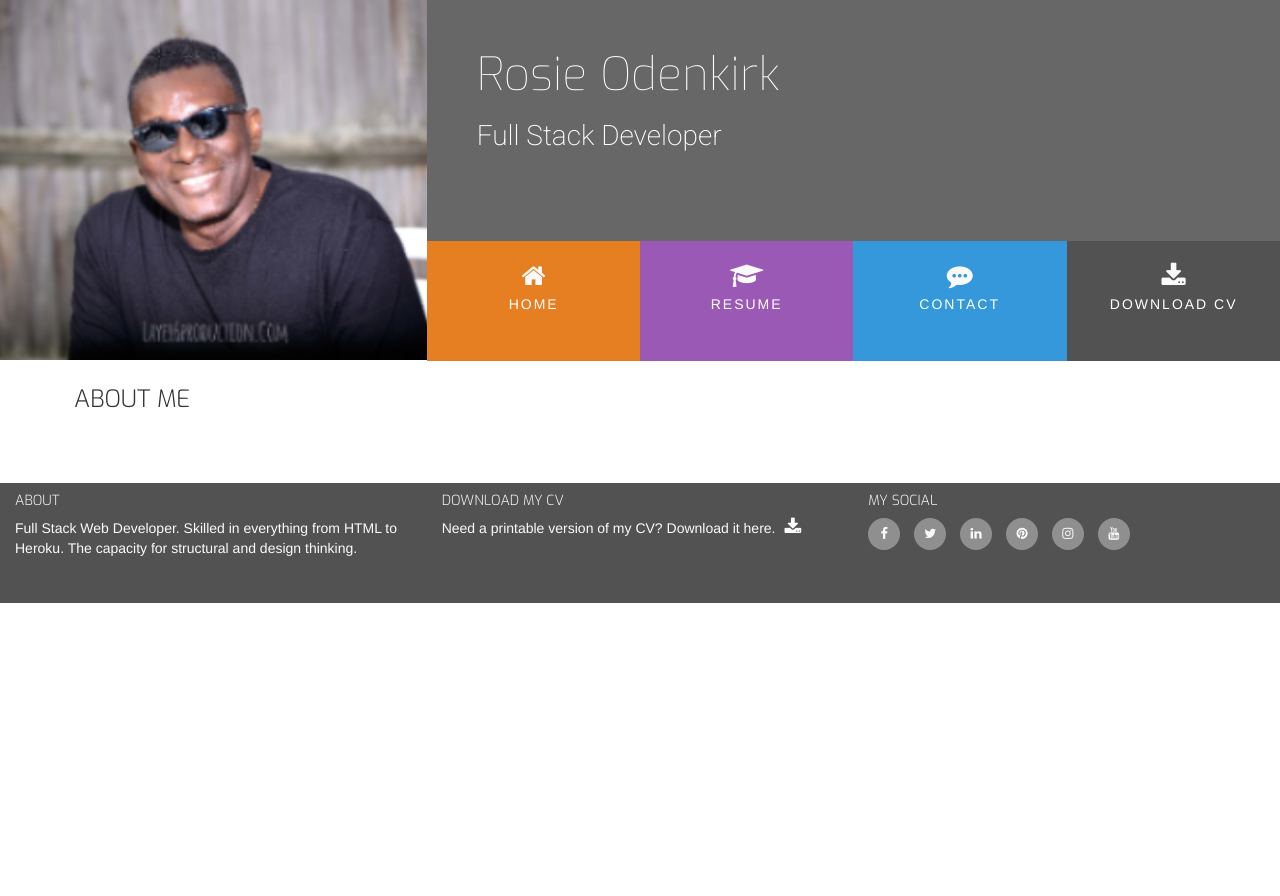
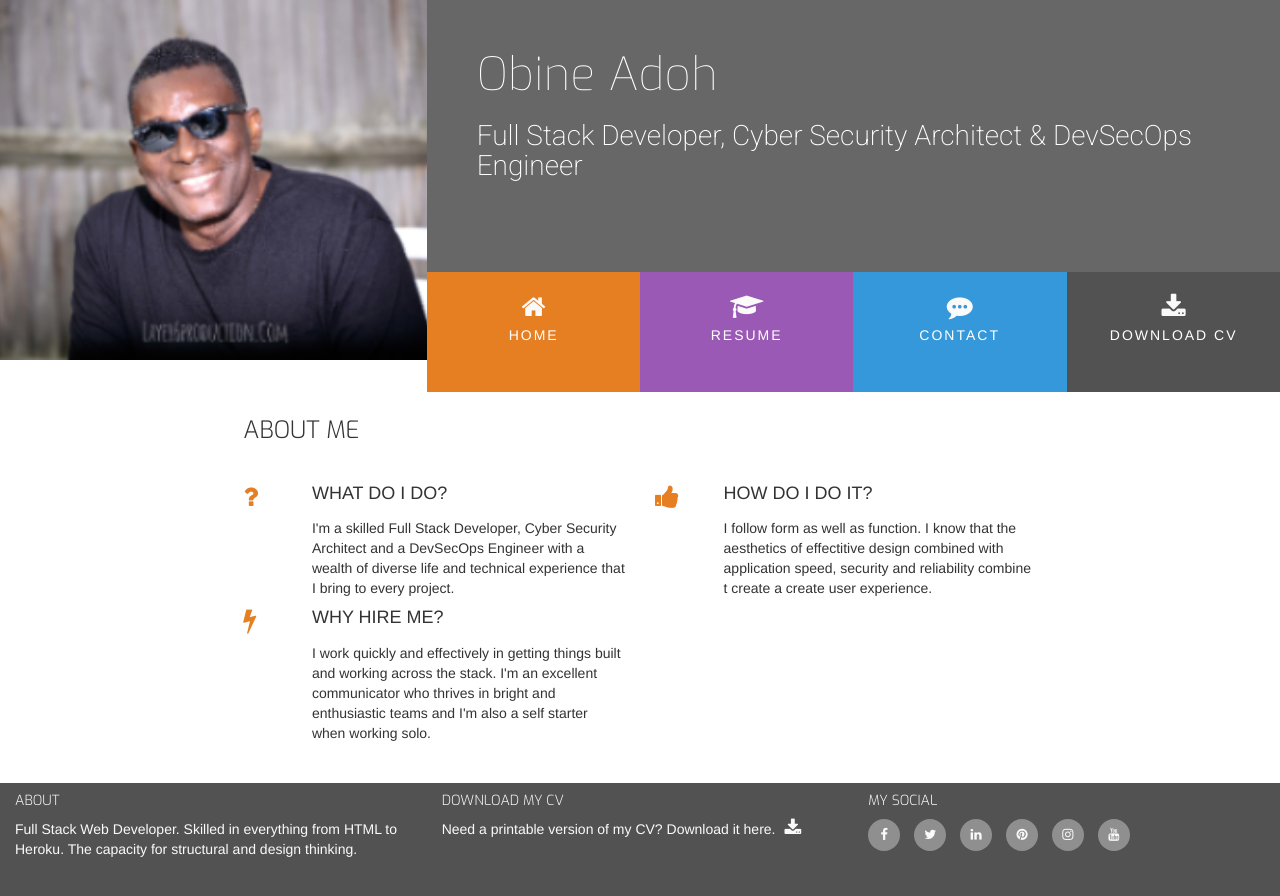
Before and after one commit to obynz/UCD_resume, a plain HTML site: page index.html in a window 1280 px wide. Before the commit the page ends 800 px from the top, so only its background shows below. Drawn offline with nearby package versions, Linux system fonts and the light colour scheme.

Commit message:
Three Reasons Module update

```diff
--- a/assets/css/style.css
+++ b/assets/css/style.css
@@ -199,3 +199,14 @@ footer .cv-pdf i:hover {
 #footer-details {
     margin: 20px;
 }
+
+/*--------------------------------------------Three Reasons*/
+
+.three-reasons-icons {
+    font-size: 26px;
+    color: #e67e22
+}
+
+.three-reasons-heading {
+    margin-bottom: 15px;
+}
--- a/index.html
+++ b/index.html
@@ -15,8 +15,8 @@
                 <div class="col-md-8">
                     <div class="row bg-color-name-title">
                         <div class="heading">
-                            <h1 class="name">Rosie Odenkirk</h1>
-                            <h2 class="title">Full Stack Developer</h2>
+                            <h1 class="name">Obine Adoh</h1>
+                            <h2 class="title">Full Stack Developer, Cyber Security Architect & DevSecOps Engineer</h2>
                         </div>
                     </div>
                     <div class="row">
@@ -44,6 +44,53 @@
                     <div class="row">
                         <div class="col-md-12">
                             <h3 class="section-heading uppercase">About me</h3>
+                        </div>
+                    </div>
+                    <div class="row">
+                        <div class="col-xs-10 col-xs-offset-1 col-sm-offset-0 col-sm-4 col-md-6">
+                            <div class="row">
+                                <div class="col-xs-2 col-sm-2 col-md-2">
+                                    <i class="three-reasons-icons fa fa-question" aria-hidden="true"></i>
+                                </div>
+                                <div class="col-xs-10 col-sm-10">
+                                    <h4 class="three-reasons-heading uppercase">What do I do?</h4>
+                                    <p>
+                                        I'm a skilled Full Stack Developer, Cyber Security Architect and a DevSecOps
+                                        Engineer with a wealth of diverse life and technical experience that I bring to
+                                        every project.
+                                    </p>
+                                </div>
+                            </div>
+                        </div>
+                        <div class="col-xs-10 col-xs-offset-1 col-sm-offset-0 col-sm-4 col-md-6">
+                                <div class="row">
+                                    <div class="col-xs-2 col-sm-2 col-md-2">
+                                        <i class="three-reasons-icons fa fa-thumbs-up" aria-hidden="true"></i>
+                                    </div>
+                                    <div class="col-xs-10 col-sm-10">
+                                        <h4 class="three-reasons-heading uppercase">How do I do it?</h4>
+                                        <p>
+                                            I follow form as well as function.
+                                            I know that the aesthetics of effectitive design combined with application speed,
+                                            security and reliability combine t create a create user experience.
+                                        </p>
+                                    </div>
+                                </div>
+                            </div>
+                        <div class="col-xs-10 col-xs-offset-1 col-sm-offset-0 col-sm-4 col-md-6">
+                            <div class="row">
+                                <div class="col-xs-2 col-sm-2 col-md-2">
+                                    <i class="three-reasons-icons fa fa-bolt" aria-hidden="true"></i>
+                                </div>
+                                <div class="col-xs-10 col-sm-10">
+                                    <h4 class="three-reasons-heading uppercase">Why hire me?</h4>
+                                    <p>
+                                        I work quickly and effectively in getting things built and working across the stack.
+                                        I'm an excellent communicator who thrives in bright and enthusiastic teams and I'm
+                                        also a self starter when working solo.
+                                    </p>
+                                </div>
+                            </div>
                         </div>
                     </div>
                 </div>
```
